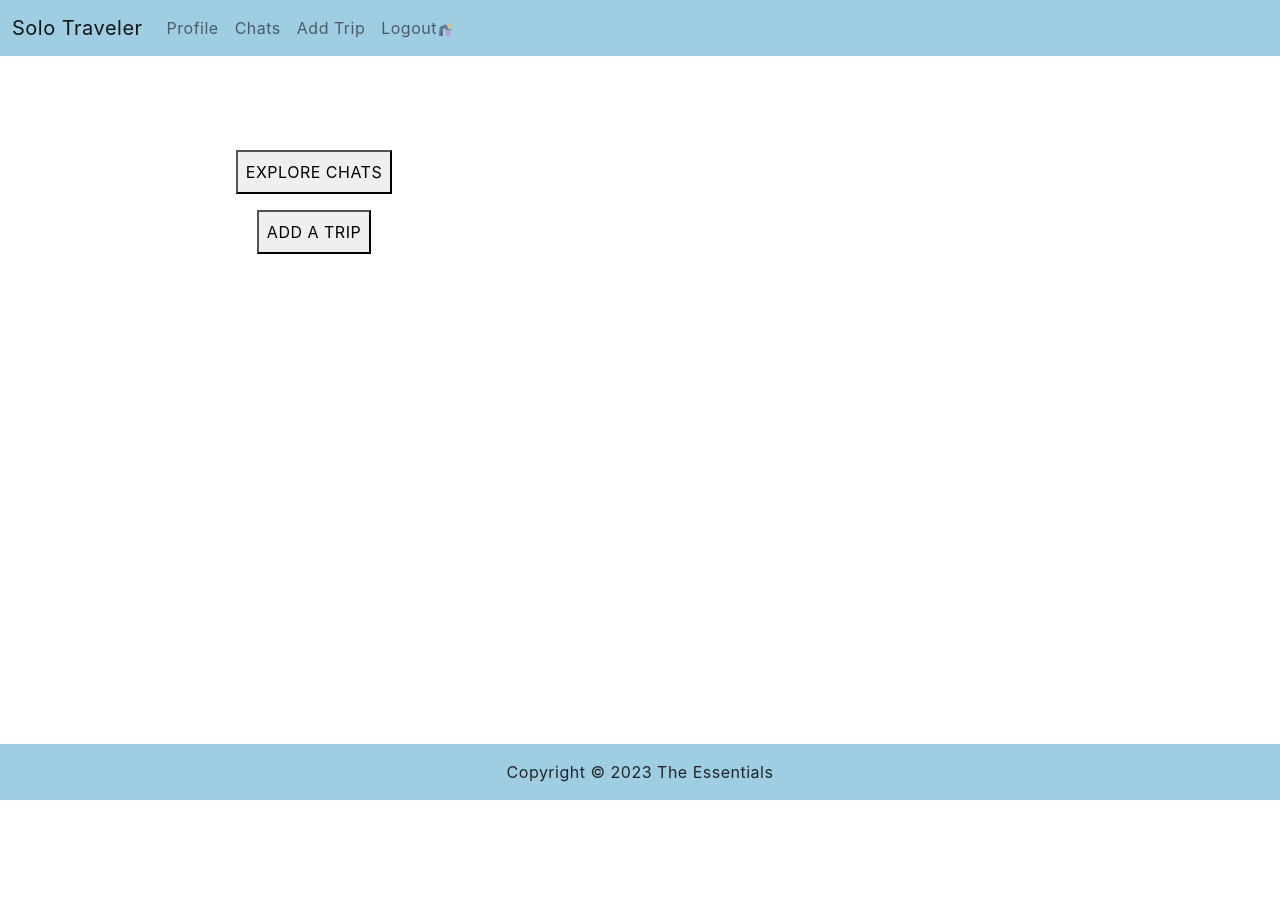
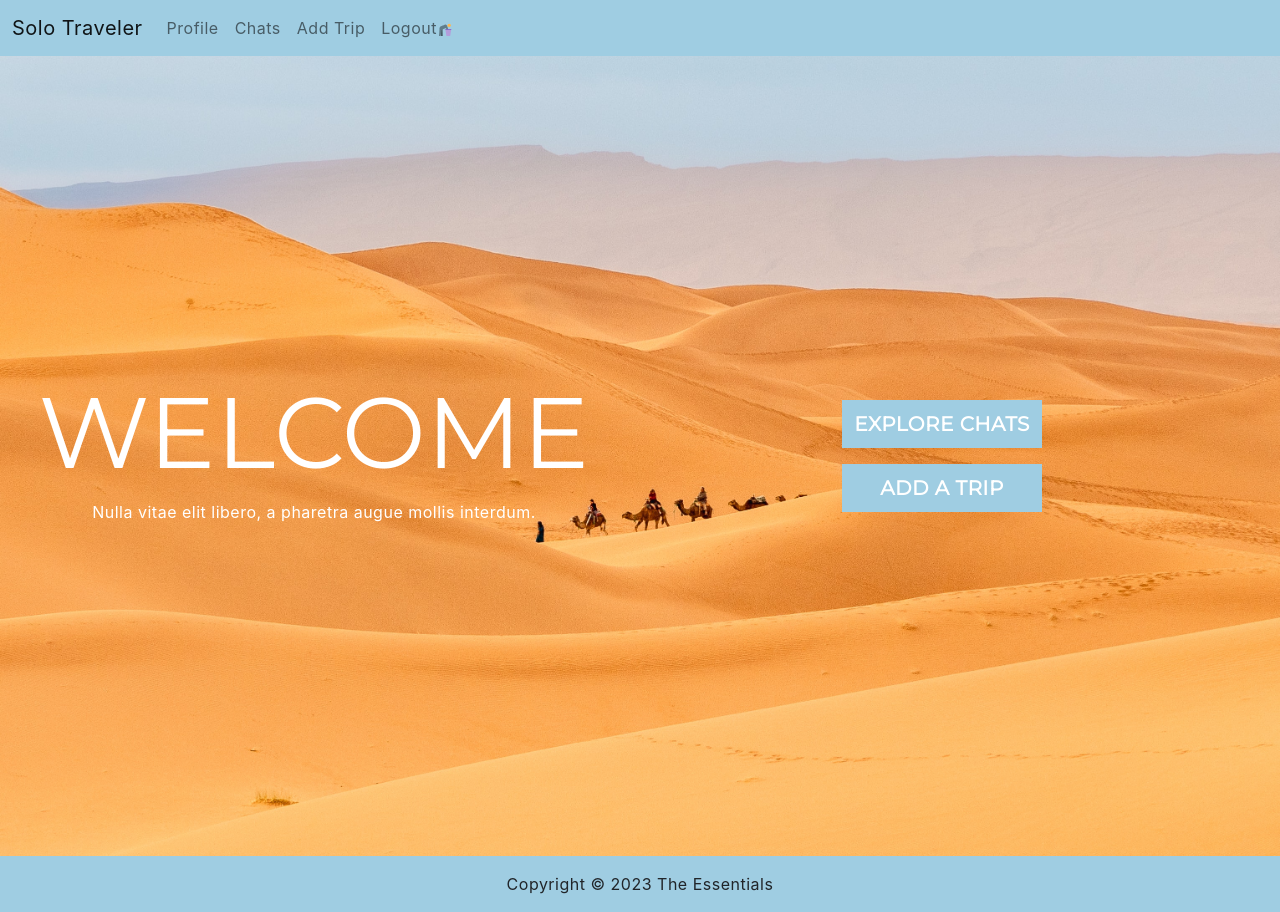
Before and after one commit to SSimonPhd/project3, a React (Create React App) app in the folder client/: page /welcome in a window 1280 px wide. Before the commit the page ends 800 px from the top, so only its background shows below. Built offline with nearby package versions, Linux system fonts and the light colour scheme; sample sign-in values are in the browser's storage; what react-dotenv would draw is missing.

Commit message:
redoing some styling

```diff
--- a/client/src/pages/AddTrip.js
+++ b/client/src/pages/AddTrip.js
@@ -4,6 +4,7 @@
 import { ADD_TRIP } from '../utils/mutations';
 import Login from './Login';
 import Auth from '../utils/auth';
+import './styles/addtrip.scss'
 
 function AddTrip() {
 	let navigate = useNavigate();
@@ -38,8 +39,8 @@
       <h2 className='add-trip-title text-center'>Add a Trip</h2>
 
 			{/* Form to Add a Trip */}
-			<div className='row'>
-				<div className='col w-50 d-flex flex-column align-items-center justify-contents-center'>
+			<div className='add-trip-form row d-flex justify-content-center'>
+				<div className='trip-input col w-50 d-flex flex-column align-items-center justify-contents-center'>
 					<div className='mb-3 w-50'>
 						<label htmlFor='location' className='form-label'>
 							Location
@@ -68,7 +69,7 @@
 					<button
 						type='submit'
 						onClick={handleFormSubmit}
-						className='btn btn-primary p-2'
+						className='create-trip-btn btn p-2'
 					>
 						Create trip +
 					</button>
--- a/client/src/pages/Welcome.js
+++ b/client/src/pages/Welcome.js
@@ -1,5 +1,5 @@
 import React from 'react';
-import Auth from '../utils/auth';
+//import Auth from '../utils/auth';
 // import { useNavigate } from 'react-router-dom';
 import './styles/welcome.scss';
 
@@ -10,29 +10,27 @@
 
 	return (
 		<div>
-			<div className='world-background container-fluid bg-image'>
-				<div className='row w-100 h-100'>
+			<div className='welcome-background container-fluid bg-image'>
+				<div className='row w-100 h-100 d-flex justify-content-center align-items-center'>
 					<div className='col-sm h-100 d-flex flex-column justify-content-center align-items-center ml-5'>
-						<h2 className='page-title text-white'>WELCOME</h2>
+						<h2 className='welcome-title text-white'>WELCOME</h2>
 						<p className='text-white'>
 							Nulla vitae elit libero, a pharetra augue mollis interdum.
 						</p>
+						</div>
+						<div className='col-sm h-100 d-flex flex-column justify-content-center align-items-center ml-5'>
 						<button
 							type='button'
-							class='green-btn btn-outline-light btn-lg m-2 p-2'
+							class='welcome-btn btn-outline-light btn-lg m-2 p-2'
 						>
 							EXPLORE CHATS
 						</button>
 						<button
 							type='button'
-							class='green-btn btn-outline-light btn-lg m-2 p-2'
+							class='welcome-btn btn-outline-light btn-lg m-2 p-2'
 						>
 							ADD A TRIP
 						</button>
-					</div>
-					<div className='col-sm d-flex flex-column justify-content-center align-items-center'>
-						{/* <button type="button" class="green-btn btn-outline-light btn-lg m-2 p-2">Explore chats</button>
-            <button type="button" class="green-btn btn-outline-light btn-lg m-2 p-2">Add a trip</button> */}
 					</div>
 				</div>
 			</div>
--- a/client/src/pages/styles/addtrip.scss
+++ b/client/src/pages/styles/addtrip.scss
@@ -40,7 +40,7 @@
 #create-trip-btn {
   width: fit-content;
   height: fit-content;
-  background-color: var(--faded-light-blue);
+  background-color: var(--light-blue);
   font-family: 'Montserrat', sans-serif;
   font-weight: 800;
   font-size: 20px;
```
Also changed, not shown: client/src/pages/styles/welcome.scss (+0 -33 lines).
